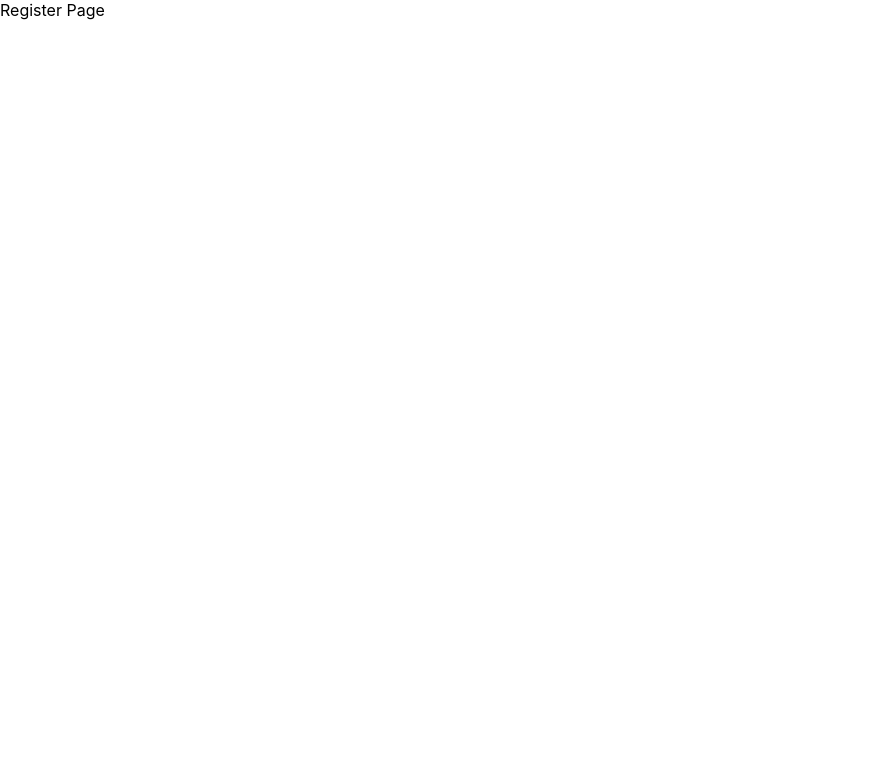
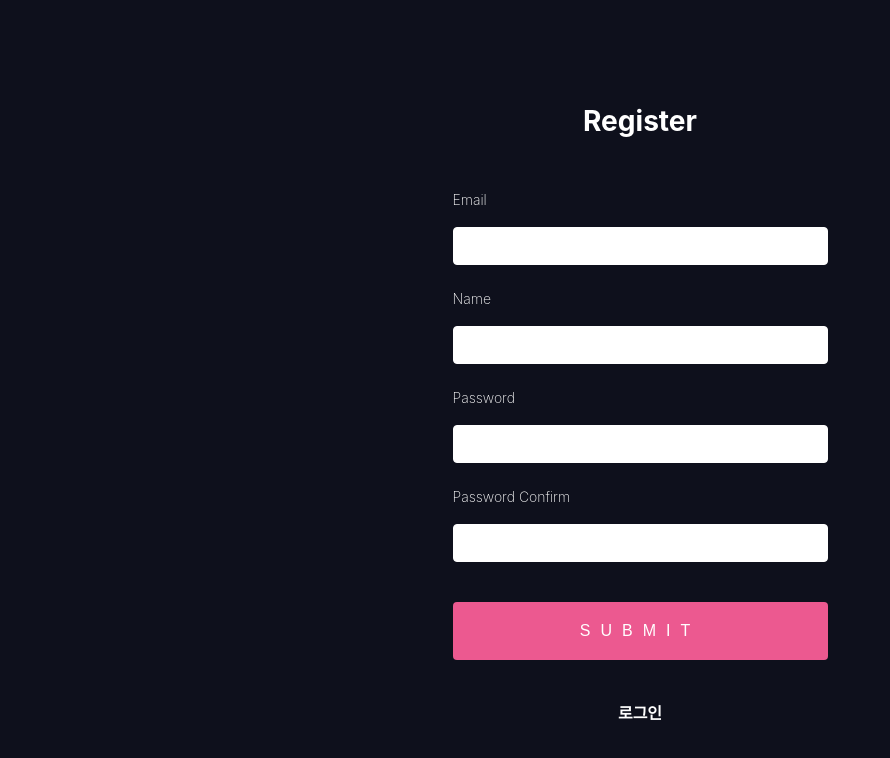
Before and after one commit to Decoy5796/react-firebase-chat-app, a React (Create React App) app: page /register in a window 1280 px wide. Shown: the top 758 px of the page, without its empty margins (0-890 px from the left). Built offline with nearby package versions, Linux system fonts and the light colour scheme.

Commit message:
add register page markup & css

```diff
--- a/package.json
+++ b/package.json
@@ -6,9 +6,12 @@
     "@testing-library/jest-dom": "^5.11.4",
     "@testing-library/react": "^11.1.0",
     "@testing-library/user-event": "^12.1.10",
+    "bootstrap": "^4.5.3",
     "firebase": "^8.1.1",
     "react": "^17.0.1",
+    "react-bootstrap": "^1.4.0",
     "react-dom": "^17.0.1",
+    "react-icons": "^4.1.0",
     "react-redux": "^7.2.2",
     "react-router-dom": "^5.2.0",
     "react-scripts": "4.0.1",
--- a/src/components/RegisterPage/RegisterPage.js
+++ b/src/components/RegisterPage/RegisterPage.js
@@ -1,7 +1,58 @@
 import React from 'react';
+import { Link } from 'react-router-dom';
 
 function RegisterPage() {
-  return <div>Register Page</div>;
+  return (
+    <div class="auth-wrapper">
+      <div>
+        <h3>Register</h3>
+      </div>
+      <form>
+        <label>Email</label>
+        <input
+          name="email"
+          type="email"
+          // ref={register({ required: true, maxLength: 10 })}
+        />
+
+        <label>Name</label>
+        <input
+          name="name"
+          // ref={register({ required: true, maxLength: 10 })}
+        />
+
+        <label>Password</label>
+        <input
+          name="password"
+          type="password"
+          // ref={register({ required: true, maxLength: 10 })}
+        />
+
+        <label>Password Confirm</label>
+        <input
+          name="password_confirm"
+          type="password"
+          // ref={register({ required: true, maxLength: 10 })}
+        />
+
+        {/* {errors.exampleRequired && <p>This field is required</p>} */}
+        <input type="submit" />
+      </form>
+      <Link
+        to="login"
+        style={{
+          color: '#fff',
+          textDecoration: 'none',
+          fontSize: '16px',
+          fontWeight: 'bold',
+          marginTop: '30px',
+          cursor: 'pointer',
+        }}
+      >
+        로그인
+      </Link>
+    </div>
+  );
 }
 
 export default RegisterPage;
--- a/src/index.css
+++ b/src/index.css
@@ -11,3 +11,145 @@ code {
   font-family: source-code-pro, Menlo, Monaco, Consolas, 'Courier New',
     monospace;
 }
+
+body {
+  background: #0e101c;
+  font-family: -apple-system, BlinkMacSystemFont, 'Segoe UI', 'Roboto', 'Oxygen',
+    'Ubuntu', 'Cantarell', 'Fira Sans', 'Droid Sans', 'Helvetica Neue',
+    sans-serif;
+}
+
+.auth-wrapper {
+  display: flex;
+  flex-direction: column;
+  min-height: 100vh;
+  justify-content: center;
+}
+
+.auth-wrapper {
+  text-align: center;
+  color: #fff;
+  font-size: 24px;
+}
+
+.auth-wrapper form {
+  width: 375px;
+  margin: 0 auto;
+}
+
+.auth-wrapper h1 {
+  font-weight: 100;
+  color: white;
+  text-align: center;
+  padding-bottom: 10px;
+  border-bottom: 1px solid rgb(79, 98, 148);
+}
+
+.auth-wrapper .form {
+  background: #0e101c;
+  max-width: 400px;
+  margin: 0 auto;
+}
+
+.auth-wrapper p {
+  color: #bf1650;
+}
+
+.auth-wrapper p::before {
+  display: inline;
+  content: '⚠ ';
+}
+
+.auth-wrapper input {
+  display: block;
+  box-sizing: border-box;
+  width: 100%;
+  border-radius: 4px;
+  border: 1px solid white;
+  padding: 10px 15px;
+  margin-bottom: 10px;
+  font-size: 14px;
+}
+
+.auth-wrapper label {
+  line-height: 2;
+  text-align: left;
+  display: block;
+  margin-bottom: 13px;
+  margin-top: 20px;
+  color: white;
+  font-size: 14px;
+  font-weight: 200;
+}
+
+.auth-wrapper button[type='submit'],
+.auth-wrapper input[type='submit'] {
+  background: #ec5990;
+  color: white;
+  text-transform: uppercase;
+  border: none;
+  margin-top: 40px;
+  padding: 20px;
+  font-size: 16px;
+  font-weight: 100;
+  letter-spacing: 10px;
+}
+
+.auth-wrapper button[type='submit']:hover,
+.auth-wrapper input[type='submit']:hover {
+  background: #bf1650;
+}
+
+button[type='submit']:active,
+input[type='button']:active,
+input[type='submit']:active {
+  transition: 0.3s all;
+  transform: translateY(3px);
+  border: 1px solid transparent;
+  opacity: 0.8;
+}
+
+.auth-wrapper input:disabled {
+  opacity: 0.4;
+}
+
+.auth-wrapper input[type='button']:hover {
+  transition: 0.3s all;
+}
+
+.auth-wrapper button[type='submit'],
+.auth-wrapper input[type='button'],
+.auth-wrapper input[type='submit'] {
+  -webkit-appearance: none;
+}
+
+.auth-wrapper .App {
+  max-width: 600px;
+  margin: 0 auto;
+}
+
+.auth-wrapper button[type='button'] {
+  display: block;
+  appearance: none;
+  background: #333;
+  color: white;
+  border: none;
+  text-transform: uppercase;
+  padding: 10px 20px;
+  border-radius: 4px;
+}
+
+.auth-wrapper hr {
+  margin-top: 30px;
+}
+
+.auth-wrapper button {
+  display: block;
+  appearance: none;
+  margin-top: 40px;
+  border: 1px solid #333;
+  margin-bottom: 20px;
+  text-transform: uppercase;
+  padding: 10px 20px;
+  border-radius: 4px;
+}
```
Also changed, not shown: 2 other files (tests, documents, lock files or other folders).
